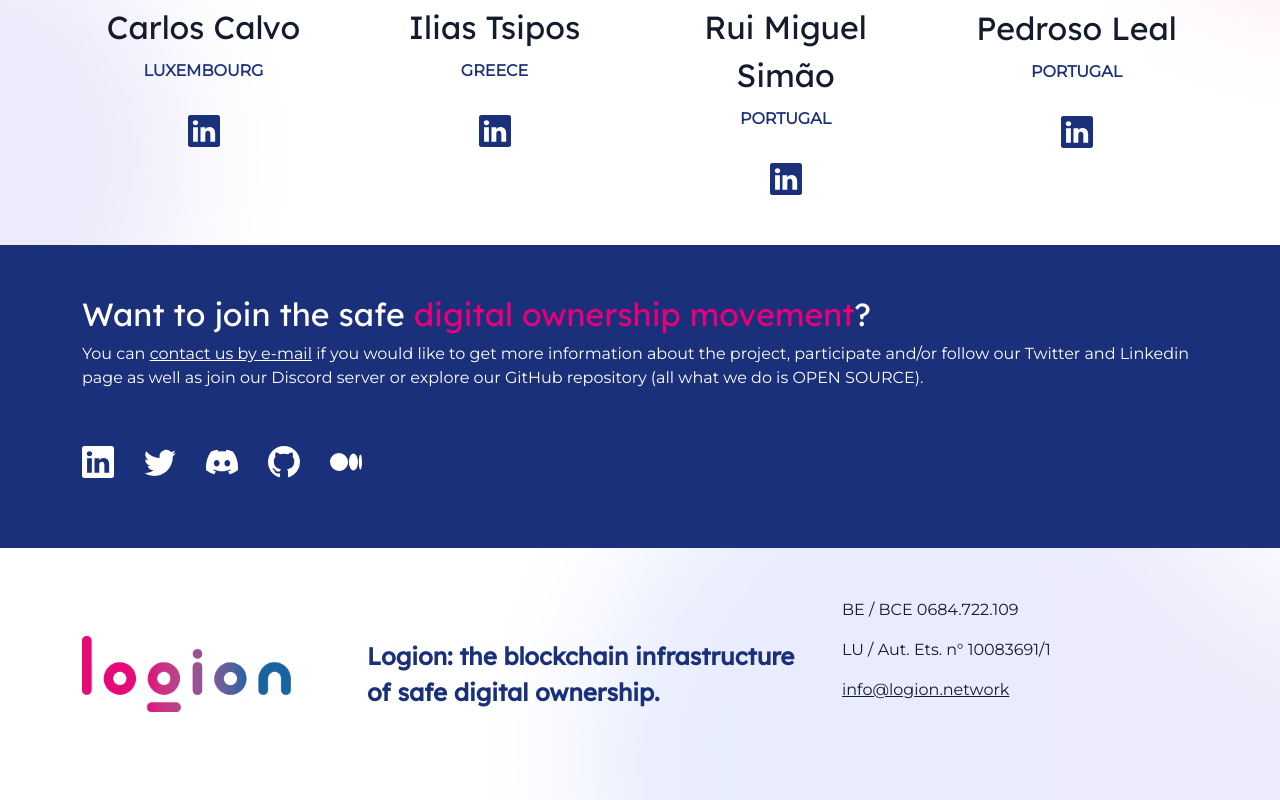
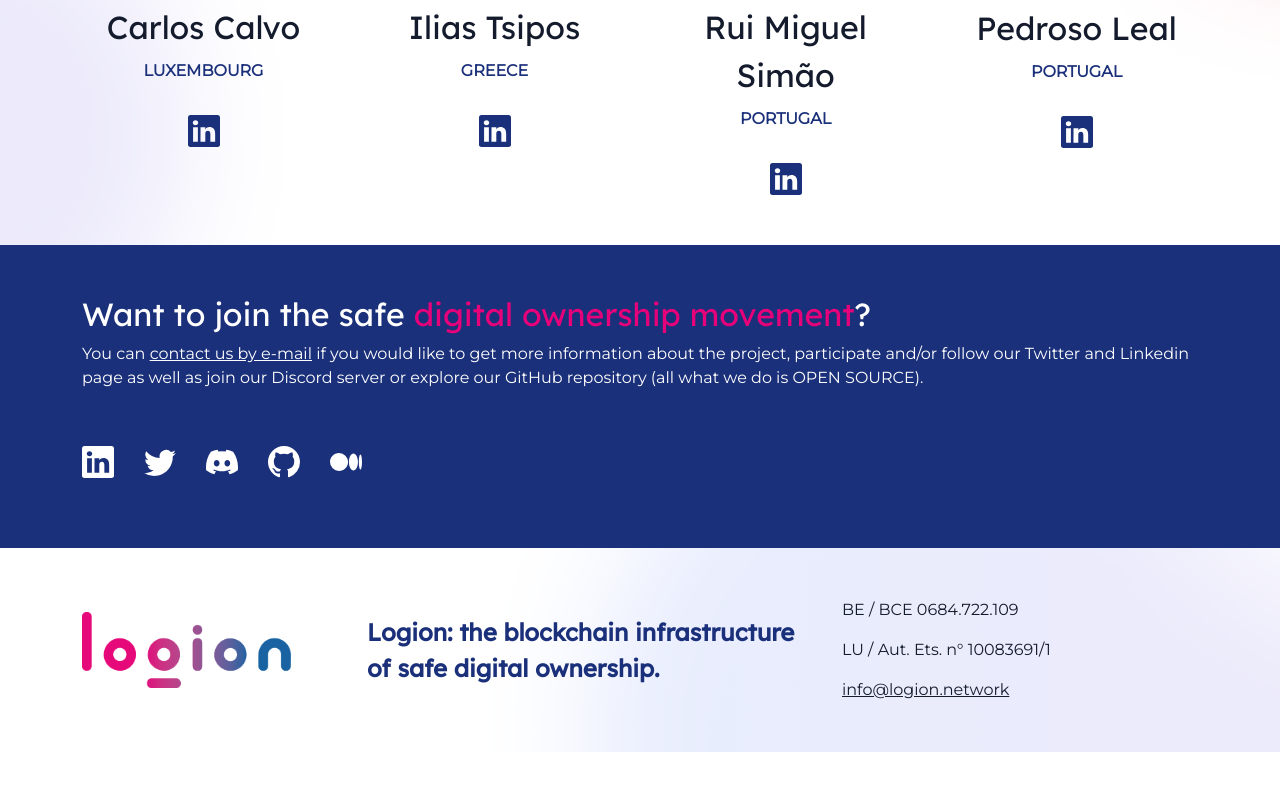
Before and after one commit to logion-network/logion-web-site, a React (Create React App) app: page / in a window 1280 px wide. Shown: the part 6273-7073 px from the top of the page. After the commit the page ends 7025 px from the top, so only its background shows below. Built offline with nearby package versions, Linux system fonts and the light colour scheme.

Commit message:
feat: remove credits block.

```diff
--- a/src/Content.tsx
+++ b/src/Content.tsx
@@ -462,7 +462,3 @@ export const FOOTER_LEGAL: ReactNode = <>
     <p><a href={`mailto:${ CONTACT_EMAIL }`}>{ CONTACT_EMAIL }</a></p>
     { /* STOP EDIT */ }
 </>;
-export const FOOTER_CREDIT: ReactNode = <>
-    { /* START EDIT */ }
-    { /* STOP EDIT */ }
-</>;
--- a/src/components/App.tsx
+++ b/src/components/App.tsx
@@ -1,5 +1,5 @@
 import Header from './Header';
-import { CONTENT, FOOTER_CREDIT, FOOTER_LEGAL, FOOTER_SUMMARY } from '../Content';
+import { CONTENT, FOOTER_LEGAL, FOOTER_SUMMARY } from '../Content';
 import Footer from './Footer';
 import "./App.css";
 
@@ -13,7 +13,6 @@ export default function App() {
             <Footer
                 summary={ FOOTER_SUMMARY }
                 legal={ FOOTER_LEGAL }
-                credit={ FOOTER_CREDIT }
             />
         </div>
   );
--- a/src/components/Footer.css
+++ b/src/components/Footer.css
@@ -13,8 +13,7 @@
 }
 
 .Footer .logo-container,
-.Footer .summary-container,
-.Footer .legal-credit-container {
+.Footer .summary-container {
     height: 100%;
     display: flex;
     flex-direction: column;
@@ -32,14 +31,10 @@
     font-weight: 700;
 }
 
-.Footer .legal {
-    margin-bottom: 32px;
-}
-
 .Footer .legal p {
     margin-bottom: 1rem;
 }
 
-.Footer .credit {
-    font-size: 0.75rem;
+.Footer .legal p:last-child {
+    margin-bottom: 0;
 }
--- a/src/components/Footer.tsx
+++ b/src/components/Footer.tsx
@@ -6,7 +6,6 @@ import "./Footer.css";
 export interface Props {
     summary: ReactNode;
     legal: ReactNode;
-    credit: ReactNode;
 }
 
 export default function Footer(props: Props) {
@@ -27,13 +26,8 @@ export default function Footer(props: Props) {
                         </div>
                     </Col>
                     <Col md={4}>
-                        <div className="legal-credit-container">
-                            <div className="legal">
-                                { props.legal }
-                            </div>
-                            <div className="credit">
-                                { props.credit }
-                            </div>
+                        <div className="legal">
+                            { props.legal }
                         </div>
                     </Col>
                 </Row>
```
